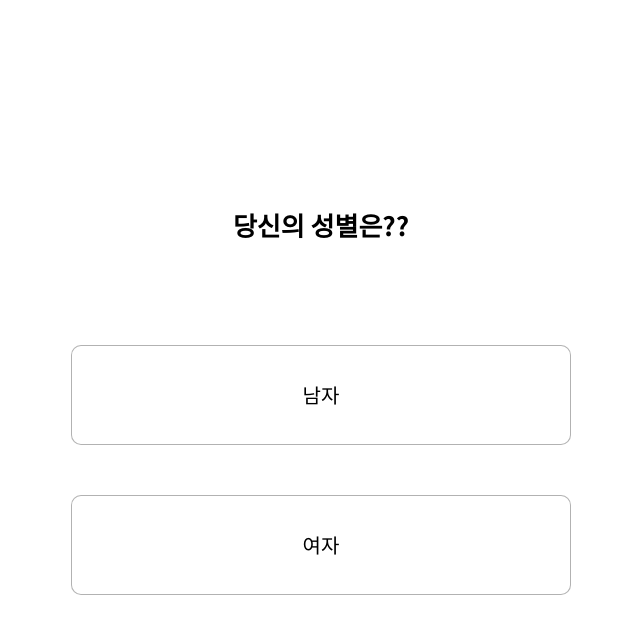
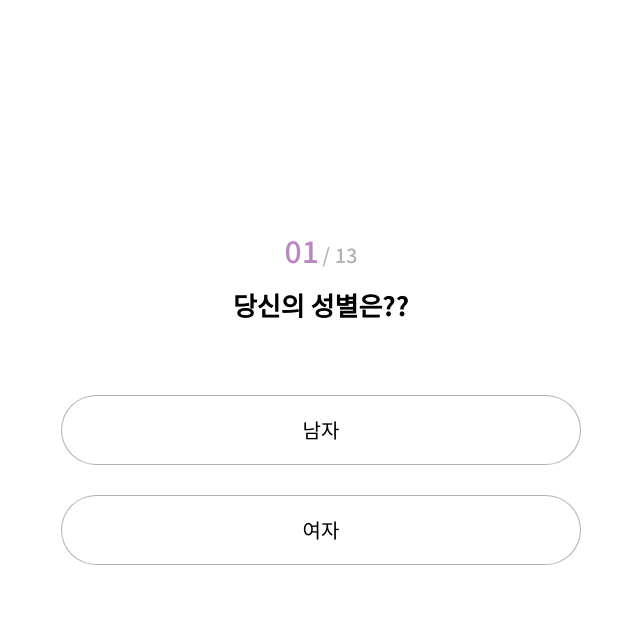
Before and after one commit to alstjr5949/mbti_test, a plain HTML site: page index.html in a window 1280 px wide. Both pictures are taken after a click on the element "테스트 시작하기". Shown: the whole page, without its empty margins (319-959 px from the left). Drawn offline with Linux system fonts and the light colour scheme.

Commit message:
color, ui edi and progress status update

```diff
--- a/app.js
+++ b/app.js
@@ -7,8 +7,13 @@ const resultPage = document.querySelector(".result");
 const container = document.querySelector(".container");
 const resultContainer = document.querySelector(".result_container");
 const resetBtn = document.querySelector(".restart_btn");
+const nowQuestion = document.querySelector(".now");
 let questionIndex = 0;
+let nowQuestionNum = 1;
 const QUESTION_NUM = 12;
+
+//progress qeustion number bar//
+nowQuestion.innerHTML = String(nowQuestionNum).padStart(2, "0");
 
 // 버튼 클릭 이벤트 //
 answerBox1.addEventListener("click", function(){
@@ -18,6 +23,8 @@ answerBox1.addEventListener("click", function(){
       result();
     } else {
     qnaPage.style.animation = "fadeIn 0.5s";
+    nowQuestionNum = parseInt(nowQuestionNum) + 1;
+    nowQuestion.innerHTML = String(nowQuestionNum).padStart(2, "0");
     next(++questionIndex);
     }
   }, 450)
@@ -41,9 +48,12 @@ answerBox2.addEventListener("click", function(){
       result();
     } else {
     qnaPage.style.animation = "fadeIn 0.5s";
+    nowQuestionNum = parseInt(nowQuestionNum) + 1;
+    nowQuestion.innerHTML = String(nowQuestionNum).padStart(2, "0");
     next(++questionIndex);
     }
   }, 450)
+
 })
 
 //next 함수
@@ -117,4 +127,6 @@ resetBtn.addEventListener("click", function(){
   value.SN = 0;
   value.TF = 0;
   value.JP = 0;
+  nowQuestionNum = 1;
+  nowQuestion.innerHTML = String(nowQuestionNum).padStart(2, "0");
 })
--- a/index.html
+++ b/index.html
@@ -24,7 +24,10 @@
     <!--Q&A-->
     <section class="qna">
       <div class="progress">
-        <div class="progress-bar"></div>
+        <div class="progress_status">
+          <span class="now"></span>
+          <span class="total">/ 13</span>
+        </div>
       </div>
       <div class="question"></div>
       <div class="answer answer1"></div>
--- a/qna.css
+++ b/qna.css
@@ -9,18 +9,18 @@
 }
 
 .question {
-  width: 550px;
+  width: 570px;
   text-align: center;
   font-size: 26px;
-  margin-bottom: 50px;
+  margin-bottom: 40px;
   font-weight: 700;
   line-height: 40px;
 }
 
 .answer {
-  width: 500px;
-  height: 100px;
-  margin-top: 50px;
+  width: 520px;
+  height: 70px;
+  margin-top: 30px;
   background-color: white;
   display: flex;
   justify-content: center;
@@ -29,7 +29,7 @@
   font-size: 20px;
   font-weight: 500;
   cursor: pointer;
-  border-radius: 10px;
+  border-radius: 50px;
   border: 1px solid rgba(0, 0, 0, 0.3);
   padding: 10px 20px;
   line-height: 30px;
@@ -42,3 +42,18 @@
   color: white;
   transition: 0.3s all;
 }
+
+.progress {
+  margin-bottom: 20px;
+}
+
+.now {
+  font-size: 30px;
+  font-weight: 500;
+  color: #b889bf;
+}
+
+.total {
+  font-size: 20px;
+  color: rgba(0, 0, 0, 0.3);
+}
--- a/styles.css
+++ b/styles.css
@@ -78,9 +78,9 @@ body {
 
 .start_btn {
   width: 400px;
-  height: 60px;
+  height: 70px;
   margin-top: 50px;
-  background-color: #b889bf;
+  background-color: #d277f4;
   display: flex;
   justify-content: center;
   align-items: center;
@@ -88,7 +88,7 @@ body {
   font-size: 25px;
   font-weight: 600;
   cursor: pointer;
-  border-radius: 10px;
+  border-radius: 70px;
 }
 
 .logo {
```
